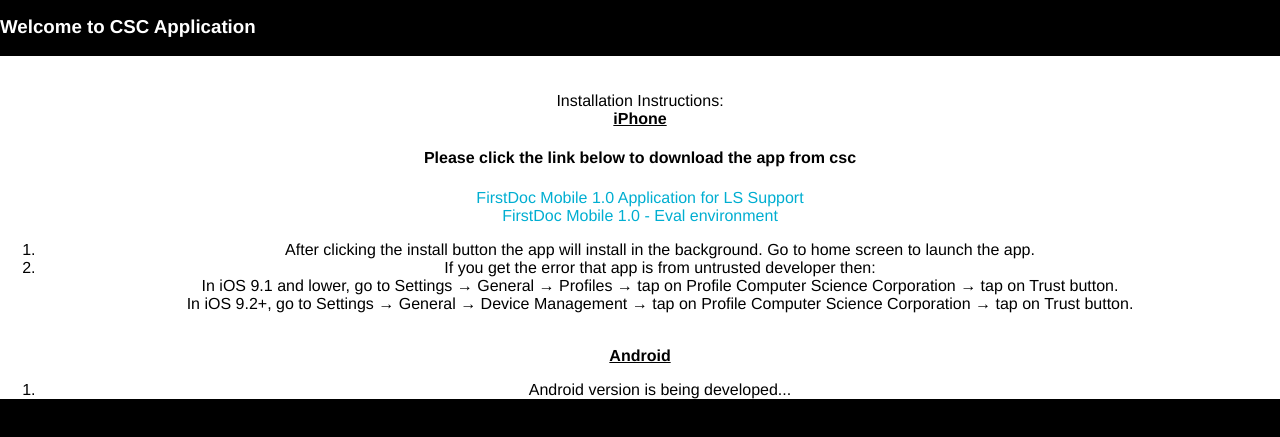
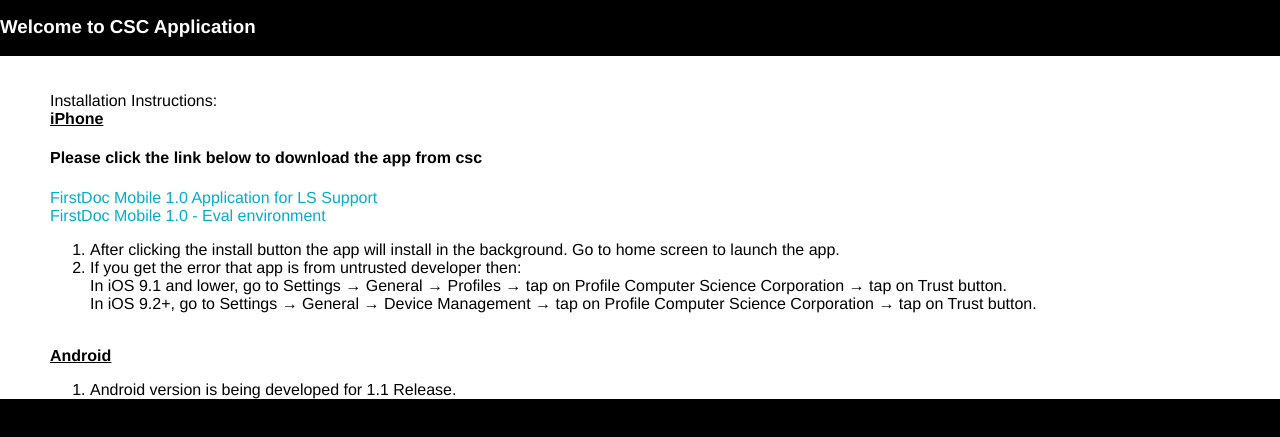
Before and after one commit to lssupport/lssupport, a website: page views/index.html in a window 1280 px wide. Shown: the part 235-672 px from the top of the page. Drawn offline with Linux system fonts and the light colour scheme; files whose address does not match are found by name.

Commit message:
Changes in text

```diff
--- a/public/style/style.css
+++ b/public/style/style.css
@@ -171,7 +171,7 @@
 
 #centerdiv {
   background: white;
-  text-align: center;
+  padding-left: 50px;
   color: black;
 }
 
--- a/views/index.html
+++ b/views/index.html
@@ -40,7 +40,7 @@
         <b><u>Android</u></b>
         <ol>
             <li>
-                Android version is being developed...
+                Android version is being developed for 1.1 Release.
             </li>
         </ol>
     </div>
```
